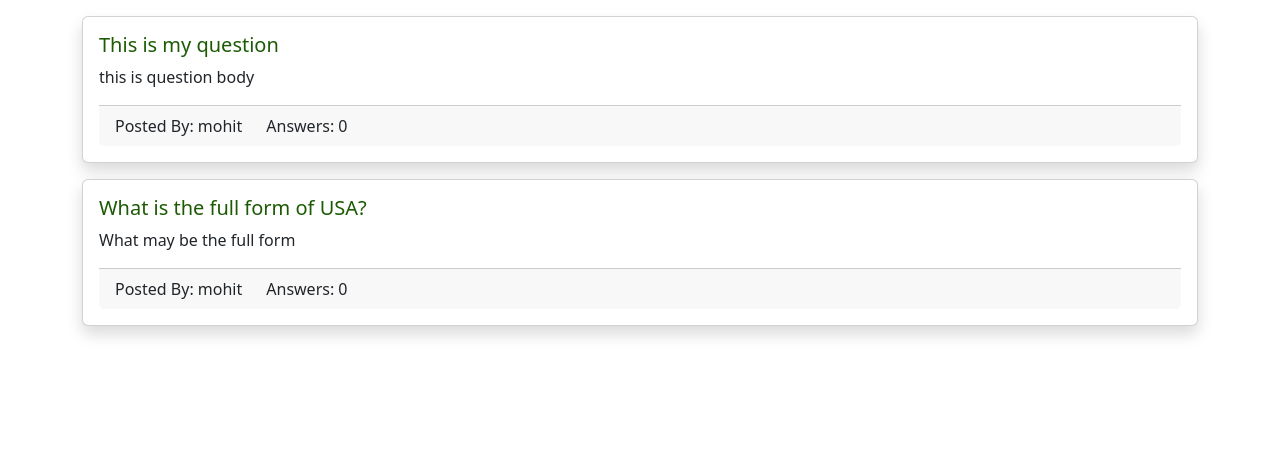
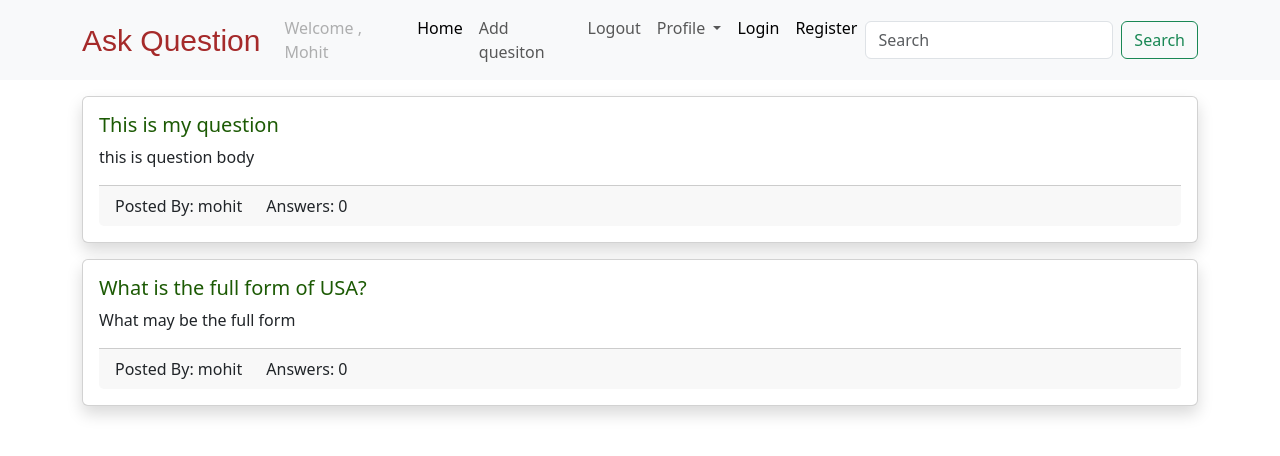
Before and after one commit to Mohitbasnet/QNA-APP-DJANGO, a Django app: page /question/ in a window 1280 px wide. Shown: the top 456 px of the page. Run offline with Django 5.2, Linux system fonts and the light colour scheme; data comes from the database, SQL or seed files in the repository; data that the repository does not hold is empty.

Commit message:
added bootstra

```diff
--- a/templates/base.html
+++ b/templates/base.html
@@ -5,7 +5,7 @@
     <meta name="viewport" content="width=device-width, initial-scale=1.0">
     <title>{% block title %}{% endblock%}</title>
     <link href="https://cdn.jsdelivr.net/npm/bootstrap@5.3.2/dist/css/bootstrap.min.css" rel="stylesheet" integrity="sha384-T3c6CoIi6uLrA9TneNEoa7RxnatzjcDSCmG1MXxSR1GAsXEV/Dwwykc2MPK8M2HN" crossorigin="anonymous">
-
+{% include 'navbar.html'%}
 {% block style %}  {% endblock%}
 </head>
 <body>
--- /dev/null
+++ b/templates/navbar.html
@@ -0,0 +1,56 @@
+<style>
+    .text-style {
+        font-size: 30px !important;
+        font-family: fantasy !important;
+        color:brown !important;
+    }
+</style>
+
+
+<nav class="navbar navbar-expand-lg bg-body-tertiary">
+    <div class="container">
+      <a class="navbar-brand text-style" href="#">Ask Question</a>
+      <button class="navbar-toggler" type="button" data-bs-toggle="collapse" data-bs-target="#navbarSupportedContent" aria-controls="navbarSupportedContent" aria-expanded="false" aria-label="Toggle navigation">
+        <span class="navbar-toggler-icon"></span>
+      </button>
+      <div class="collapse navbar-collapse" id="navbarSupportedContent">
+        <ul class="navbar-nav me-auto mb-2 mb-lg-0">
+            <li class="nav-item">
+                <a class="nav-link disabled" aria-disabled="true">Welcome , Mohit</a>
+              </li>
+          <li class="nav-item">
+            <a class="nav-link active" aria-current="page" href="#">Home</a>
+          </li>
+          <li class="nav-item">
+            <a class="nav-link" href="#">Add quesiton</a>
+          </li>
+          <li class="nav-item">
+            <a class="nav-link" href="#">Logout</a>
+          </li>
+          <li class="nav-item dropdown">
+            <a class="nav-link dropdown-toggle" href="#" role="button" data-bs-toggle="dropdown" aria-expanded="false">
+             Profile
+            </a>
+            <ul class="dropdown-menu">
+              <li><a class="dropdown-item" href="#">Change Password</a></li>
+              <li><a class="dropdown-item" href="#">Change Account</a></li>
+
+              <li><a class="dropdown-item" href="#">Question & Answer</a></li>
+            </ul>
+          </li>
+          <li class="nav-item">
+            <a class="nav-link active" aria-current="page" href="#">Login</a>
+
+          </li>
+          <li class="nav-item">
+            <a class="nav-link active" aria-current="page" href="#">Register</a>
+          </li>
+
+        </ul>
+        <form class="d-flex" role="search">
+          <input class="form-control me-2" type="search" placeholder="Search" aria-label="Search">
+          <button class="btn btn-outline-success" type="submit">Search</button>
+        </form>
+      </div>
+    </div>
+  </nav>
```
